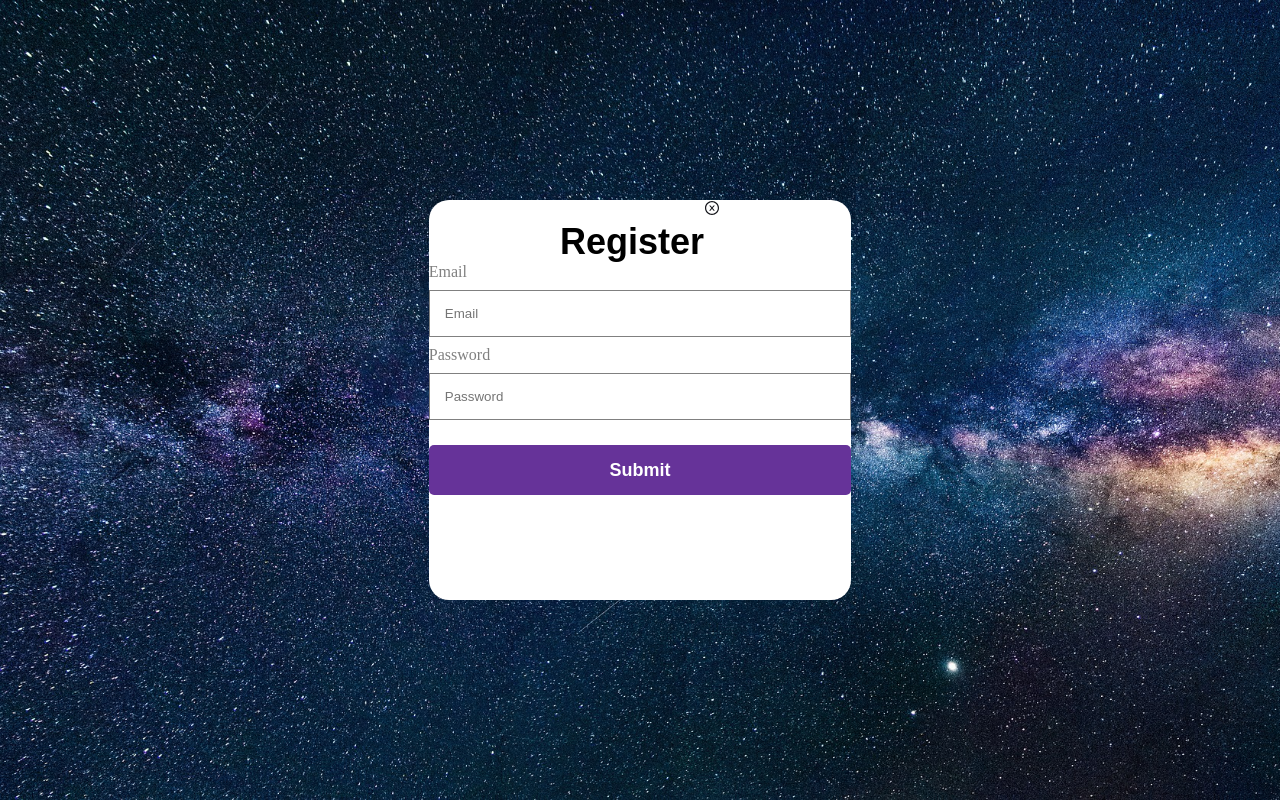
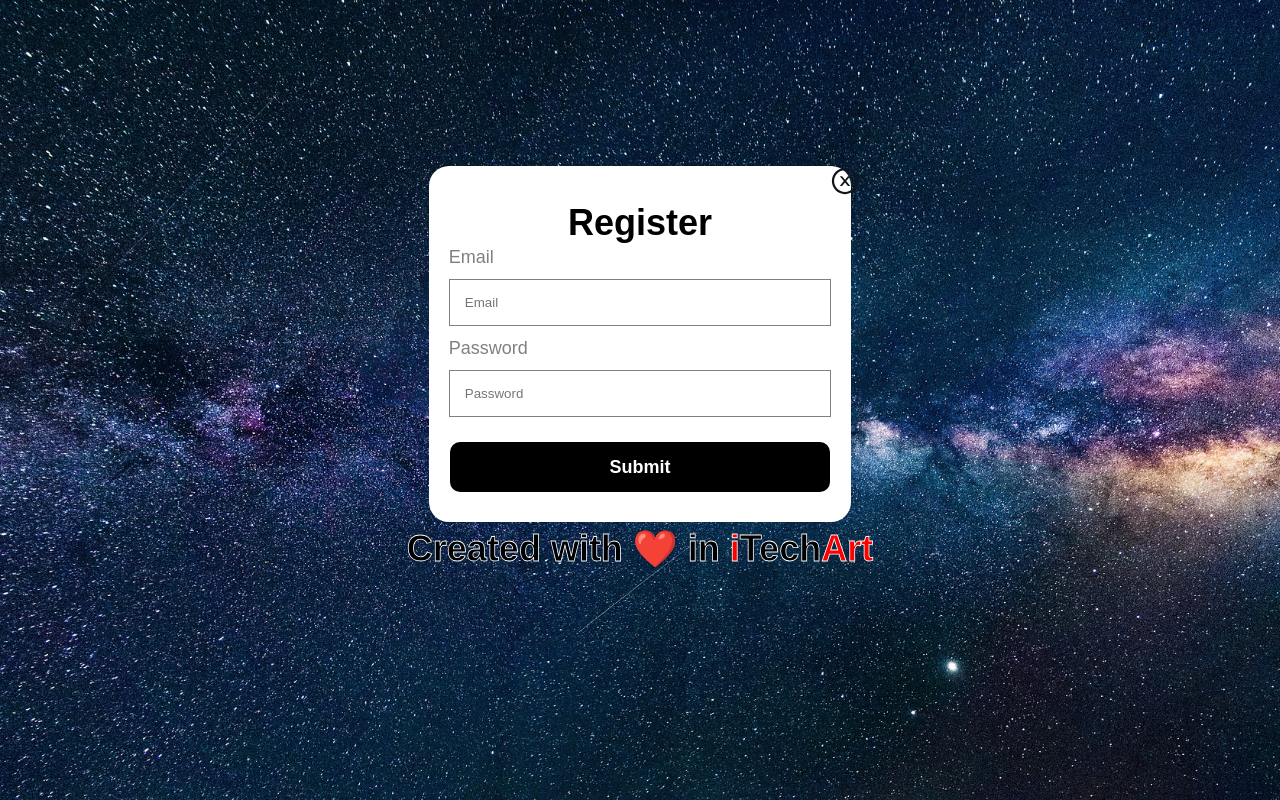
Before and after one commit to PavelBichukov/JSLab, a React (Vite) app: page /login in a window 1280 px wide. Built offline with nearby package versions, Linux system fonts and the light colour scheme.

Commit message:
INT-34/FEAT: add styles to login

```diff
--- a/src/components/share/FormInput/FormInput.module.scss
+++ b/src/components/share/FormInput/FormInput.module.scss
@@ -1,31 +1,27 @@
 .formInput{
   display: flex;
   flex-direction: column;
+  padding-left: 20px;
+  padding-right: 20px;
 }
-
 input{
   padding: 15px;
   margin: 10px 0;
   border-radius: 5px;
   border: 1px solid gray;
 }
-
 label{
-  font-size: 12px;
   color: gray;
 }
-
-span{
-  font-size: 12px;
+.errorMessages{
+  font-size: 16px;
   padding: 3px;
   color: red;
   display: none;
 }
-
 input:invalid[focused="true"]{
   border: 1px solid red;
 }
-
 input:invalid[focused="true"] ~ span{
   display: block;
 }
--- a/src/components/share/FormInput/FormInput.tsx
+++ b/src/components/share/FormInput/FormInput.tsx
@@ -1,10 +1,11 @@
 import { useState } from 'react'
+
+import { Typography } from 'components/share/Typography'
 
 import styles from './FormInput.module.scss'
 
-const FormInput = (props) => {
+const FormInput = ({ label, errorMessage, onChange, ...inputProps }) => {
   const [focused, setFocused] = useState(false)
-  const { label, errorMessage, onChange, id, ...inputProps } = props
 
   const handleFocus = (e) => {
     setFocused(true)
@@ -12,7 +13,7 @@ const FormInput = (props) => {
 
   return (
     <div className={styles.formInput}>
-      <label>{label}</label>
+      <Typography variant="LabelXL">{label}</Typography>
       <input
         {...inputProps}
         onChange={onChange}
@@ -22,7 +23,7 @@ const FormInput = (props) => {
         }
         focused={focused.toString()}
       />
-      <span>{errorMessage}</span>
+      <span className={styles.errorMessages}>{errorMessage}</span>
     </div>
   )
 }
--- /dev/null
+++ b/src/pages/Log In/Login.constants.ts
@@ -0,0 +1,22 @@
+export const inputs = [
+  {
+    id: 2,
+    name: 'email',
+    type: 'email',
+    placeholder: 'Email',
+    errorMessage: 'It should be a valid email address!',
+    label: 'Email',
+    required: true,
+  },
+  {
+    id: 4,
+    name: 'password',
+    type: 'password',
+    placeholder: 'Password',
+    errorMessage:
+      'Password should be 8-20 characters and include at least 1 letter, 1 number and 1 special character!',
+    label: 'Password',
+    pattern: `^(?=.*[0-9])(?=.*[a-zA-Z])(?=.*[!@#$%^&*])[a-zA-Z0-9!@#$%^&*]{8,20}$`,
+    required: true,
+  },
+]
--- a/src/pages/Log In/Login.module.scss
+++ b/src/pages/Log In/Login.module.scss
@@ -1,36 +1,52 @@
 .app {
-  display: flex;
-  align-items: center;
-  justify-content: center;
   width: 100%;
   height: 100vh;
   background-size: cover;
   background-image: url("../../assets/images/milkyway.jpg");
 }
+.mainForm{
+  display: flex;
+  align-items: center;
+  justify-content: center;
+  padding-top: 13%;
+}
 form{
   width: 33%;
-  height: 50%;
+  height: 40%;
   background-color: white;
   border-radius: 20px;
 }
 .formTitle{
-  margin-top: 20px;
+  text-align: center;
 }
 .titleContainer{
   display: flex;
   justify-content: center;
 }
-button{
-  width: 100%;
+.closeIcon{
+  font-size: 30px;
+  margin-left: 95%;
+}
+.buttonLogin{
+  width: 90%;
   height: 50px;
   padding: 10px;
   border: none;
-  background-color: rebeccapurple;
+  background-color: black;
   color: white;
-  border-radius: 5px;
+  border-radius: 10px;
   font-weight: bold;
   font-size: 18px;
   cursor: pointer;
-  margin-top: 15px;
-  margin-bottom: 30px;
+  margin: 15px 5% 30px;
 }
+.createText{
+  margin-top: 5px;
+  display: flex;
+  justify-content: center;
+  -webkit-text-stroke: 0.8px #FFFFFF;
+}
+.spanText{
+  color: red;
+  display: block
+}
--- a/src/pages/Log In/Login.tsx
+++ b/src/pages/Log In/Login.tsx
@@ -5,6 +5,7 @@ import { Link } from 'react-router-dom'
 import FormInput from 'components/share/FormInput/FormInput'
 import { Typography } from 'components/share/Typography'
 
+import { inputs as INPUTS } from './Login.constants'
 import styles from './Login.module.scss'
 
 const Login = () => {
@@ -16,29 +17,6 @@ const Login = () => {
     confirmPassword: '',
   })
 
-  const inputs = [
-    {
-      id: 2,
-      name: 'email',
-      type: 'email',
-      placeholder: 'Email',
-      errorMessage: 'It should be a valid email address!',
-      label: 'Email',
-      required: true,
-    },
-    {
-      id: 4,
-      name: 'password',
-      type: 'password',
-      placeholder: 'Password',
-      errorMessage:
-        'Password should be 8-20 characters and include at least 1 letter, 1 number and 1 special character!',
-      label: 'Password',
-      pattern: `^(?=.*[0-9])(?=.*[a-zA-Z])(?=.*[!@#$%^&*])[a-zA-Z0-9!@#$%^&*]{8,20}$`,
-      required: true,
-    },
-  ]
-
   const handleSubmit = (e) => {
     e.preventDefault()
   }
@@ -49,16 +27,16 @@ const Login = () => {
 
   return (
     <div className={styles.app}>
+      <div className={styles.mainForm}>
         <form onSubmit={handleSubmit}>
-        <div className={styles.titleContainer}>
+          <Link to="/" className={styles.closeIcon}>
+            <AiOutlineCloseCircle />
+          </Link>
           <Typography variant="Header2XL" className={styles.formTitle}>
             Register
           </Typography>
-          <Link to="/">
-            <AiOutlineCloseCircle />
-          </Link>
-        </div>
-        {inputs.map((input) => (
+
+          {INPUTS.map((input) => (
             <FormInput
               key={input.id}
               {...input}
@@ -66,8 +44,16 @@ const Login = () => {
               onChange={onChange}
             />
           ))}
-        <button>Submit</button>
+          <button className={styles.buttonLogin}>Submit</button>
         </form>
+      </div>
+      <div>
+        <Typography variant="Header2XL" className={styles.createText}>
+          Created with ❤️ in <span className={styles.spanText}>&nbsp;i</span>
+          Tech
+          <span className={styles.spanText}>Art</span>
+        </Typography>
+      </div>
     </div>
   )
 }
```
Lines whose indentation alone changed are shown as unchanged.
